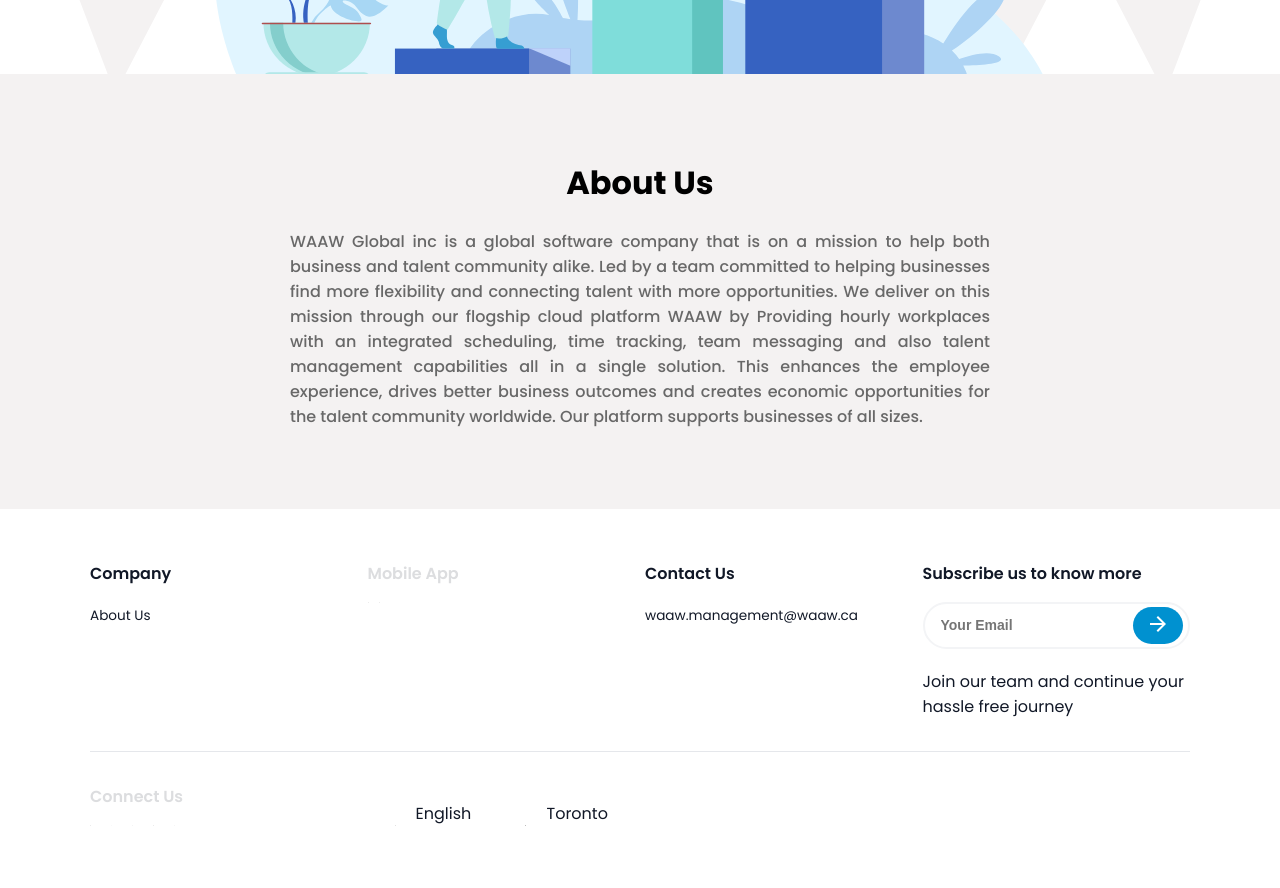
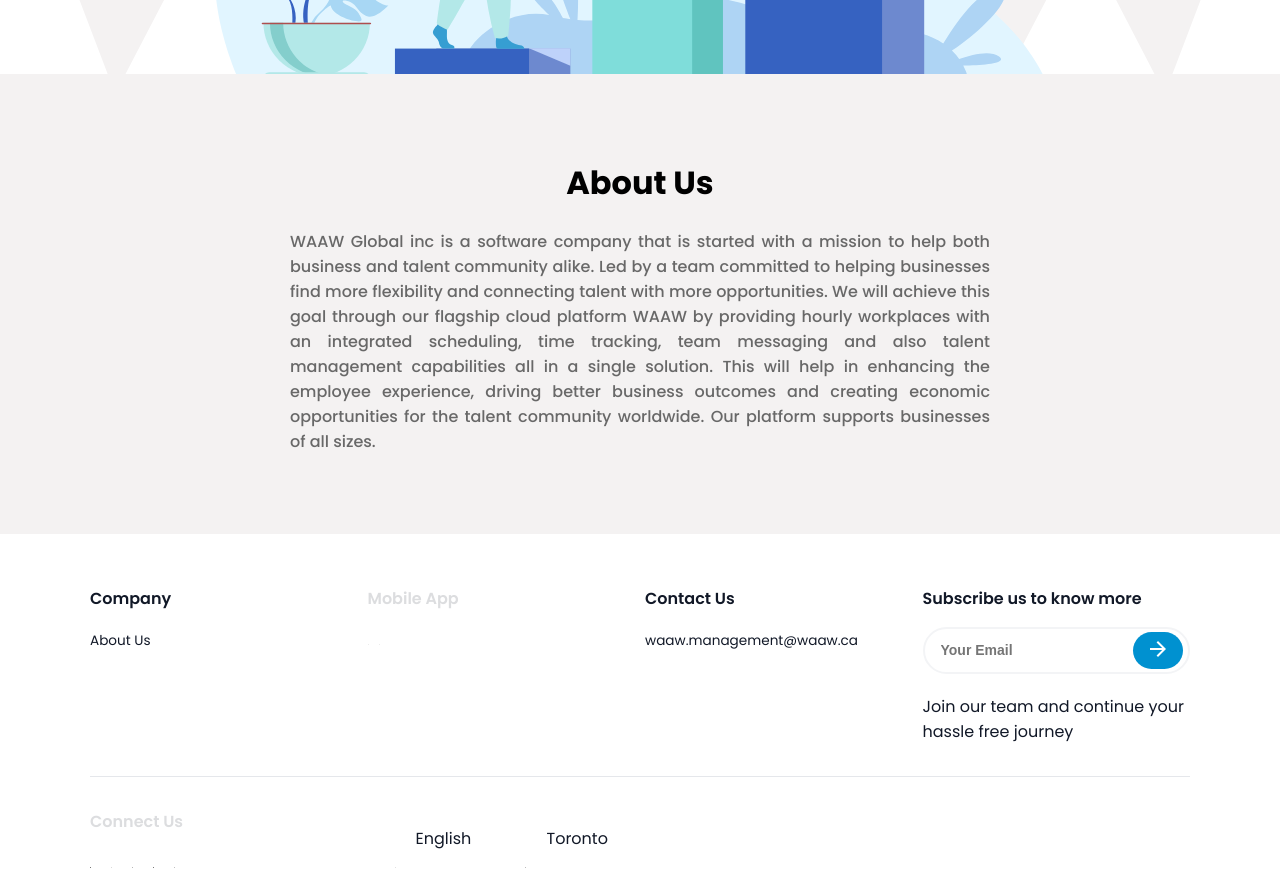
Before and after one commit to Surinder07/working-ui, a Next.js app: page /why-waaw in a window 1280 px wide. Shown: the part 920-1808 px from the top of the page. Built offline with nearby package versions, Linux system fonts and the light colour scheme.

Commit message:
AboutUs content updated

```diff
--- a/components/LinkedImage.jsx
+++ b/components/LinkedImage.jsx
@@ -35,30 +35,27 @@
         ...props.style,
         width: `${imageSize.width}px`,
         height: `${imageSize.height}px`,
-        position: 'relative'
+        cursor: props.link ? 'pointer' : 'default'
     }
 
     return (
-        <div style={style}>
+        // <div style={style}>
             <Link
             href={props.link ? props.link : '#'}
             scroll={props.link ? true : false}
-                style={{
-                    width: '100%',
-                    height: '100%',
-                    cursor: props.link ? 'pointer' : 'default'
-                }}
+                style={style}
                 onClick={props.onClick}
                 target={props.newTab ? '_blank' : '_self'}
             >
                 <Image
                     src={props.src}
-                    fill
+                    width={imageSize.width}
+                    height={imageSize.height}
                     alt={props.alt}
                     onLoadingComplete={target => updateDimensions(target.naturalHeight, target.naturalWidth)}
                 />
             </Link>
-        </div>
+        // </div>
     )
 }
 
--- /dev/null
+++ b/lib/constants/WhyWaawContent.js
@@ -0,0 +1,9 @@
+export const WhyWaawContent = {
+    whyWaaw: [
+        `At WAAW, our purpose is to inspire people and business to grow and thrive together. We firmly believe in our mission to create economic opportunities, so people have better lives. As a result, we've become the world's first platform where everyday businesses of all sizes and independent talent from around the globe meet here to accomplish incredible things.`,
+        `Everything about the way we work at is fundamentally transforming around us, and the line between work and life is continually redrawn. Sometimes daily or hourly it seems. To survive in this ever-evolving world of work, you need a partner that can provide businesses the right tools and guidance to keep employees productive and connected as well as manage variable capacity efficiently. However, to truly thrive in this environment you also need a partner who has a deep understanding of not just your employees, but the talent available locally / globally who need to work in unison can truly help your business. This makes the local community you are serving happy and your business great.`
+    ],
+    aboutUs: [
+        `WAAW Global inc is a software company that is started with a mission to help both business and talent community alike. Led by a team committed to helping businesses find more flexibility and connecting talent with more opportunities. We will achieve this goal through our flagship cloud platform WAAW by providing hourly workplaces with an integrated scheduling, time tracking, team messaging and also talent management capabilities all in a single solution. This will help in enhancing the employee experience, driving better business outcomes and creating economic opportunities for the talent community worldwide. Our platform supports businesses of all sizes.`
+    ]
+}
--- a/pages/why-waaw/index.jsx
+++ b/pages/why-waaw/index.jsx
@@ -1,18 +1,26 @@
 import styles from '../../styles/pages/WhyWaaw.module.css';
+import { WhyWaawContent } from '../../lib/constants/WhyWaawContent';
 
 const WhyWaaw = () => {
     return (
         <div className={`page ${styles.aboutUsPage}`}>
             <div className={`pageMargin ${styles.contentContainer}`}>
                 <h1>Why WAAW?</h1>
-                <p>At WAAW, our purpose is to inspire people and business to grow and thrive together. We firmly believe in our mission to create economic opportunities, so people have better lives. As a result, we've become the world's first platform where everyday businesses of all sizes and independent talent from around the globe meet here to accomplish incredible things.</p>
-                <p>Everything about the way we work at is fundamentally transforming around us, and the line between work and life is continually redrawn. Sometimes daily or hourly it seems. To survive in this ever-evolving world of work, you need a partner that can provide businesses the right tools and guidance to keep employees productive and connected as well as manage variable capacity efficiently. However, to truly thrive in this environment you also need a partner who has a deep understanding of not just your employees, but the talent available locally / globally who need to work in unison can truly help your business. This makes the local community you are serving happy and your business great.</p>
+                {
+                    WhyWaawContent.whyWaaw.map((paragraph, i) => (
+                        <p key={i}>{paragraph}</p>
+                    ))
+                }
             </div>
             <img src='/bg/why-waaw-bg.svg' className={styles.middleBackground} />
             <div className={styles.greyContainer}>
                 <div className={`pageMargin ${styles.contentContainer}`}>
                     <h1>About Us</h1>
-                    <p>WAAW Global inc is a global software company that is on a mission to help both business and talent community alike. Led by a team committed to helping businesses find more flexibility and connecting talent with more opportunities. We deliver on this mission through our flogship cloud platform WAAW by Providing hourly workplaces with an integrated scheduling, time tracking, team messaging and also talent management capabilities all in a single solution. This enhances the employee experience, drives better business outcomes and creates economic opportunities for the talent community worldwide. Our platform supports businesses of all sizes.</p>
+                    {
+                        WhyWaawContent.aboutUs.map((paragraph, i) => (
+                            <p key={i}>{paragraph}</p>
+                        ))
+                    }
                 </div>
             </div>
         </div>
```
